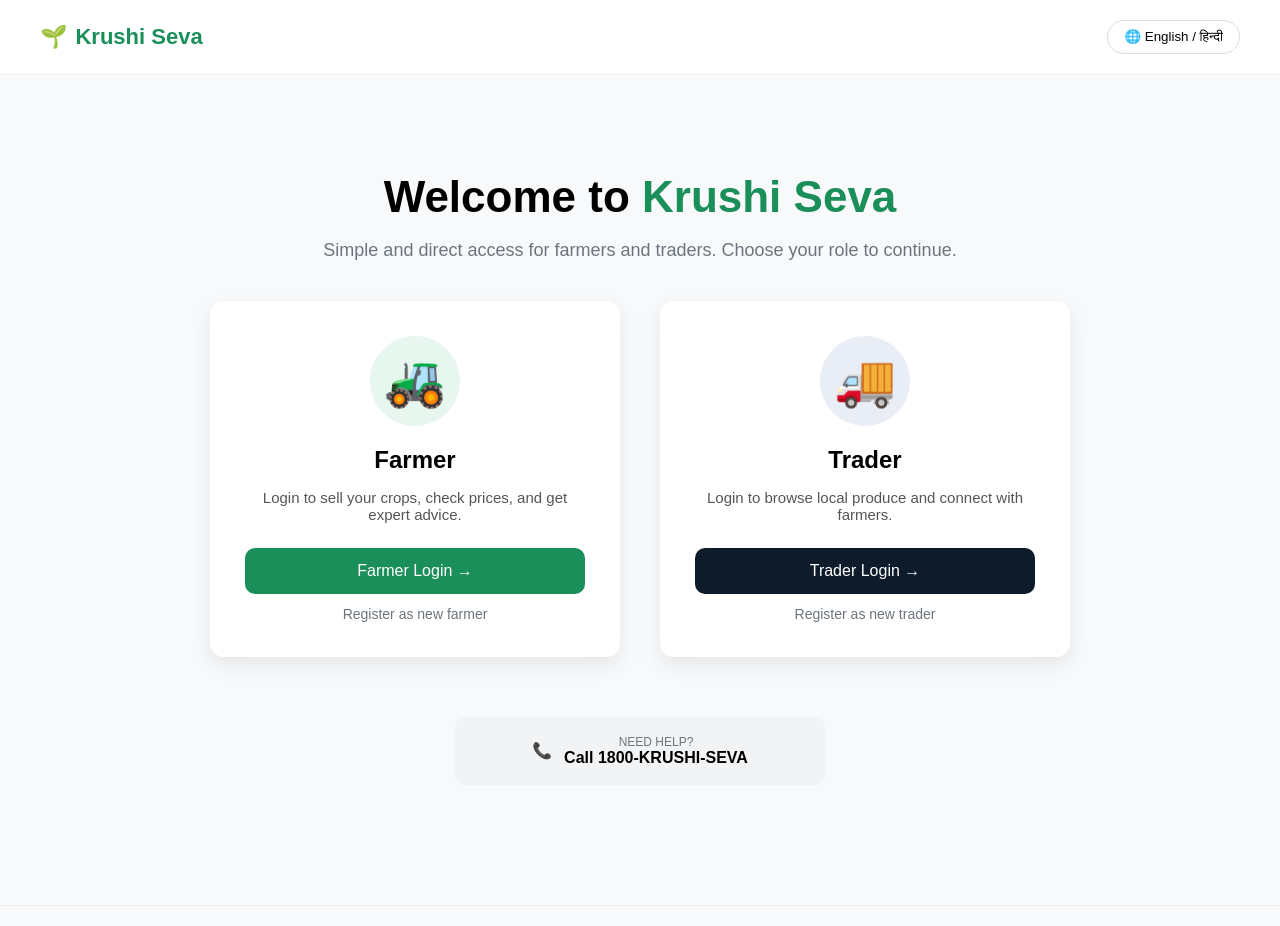
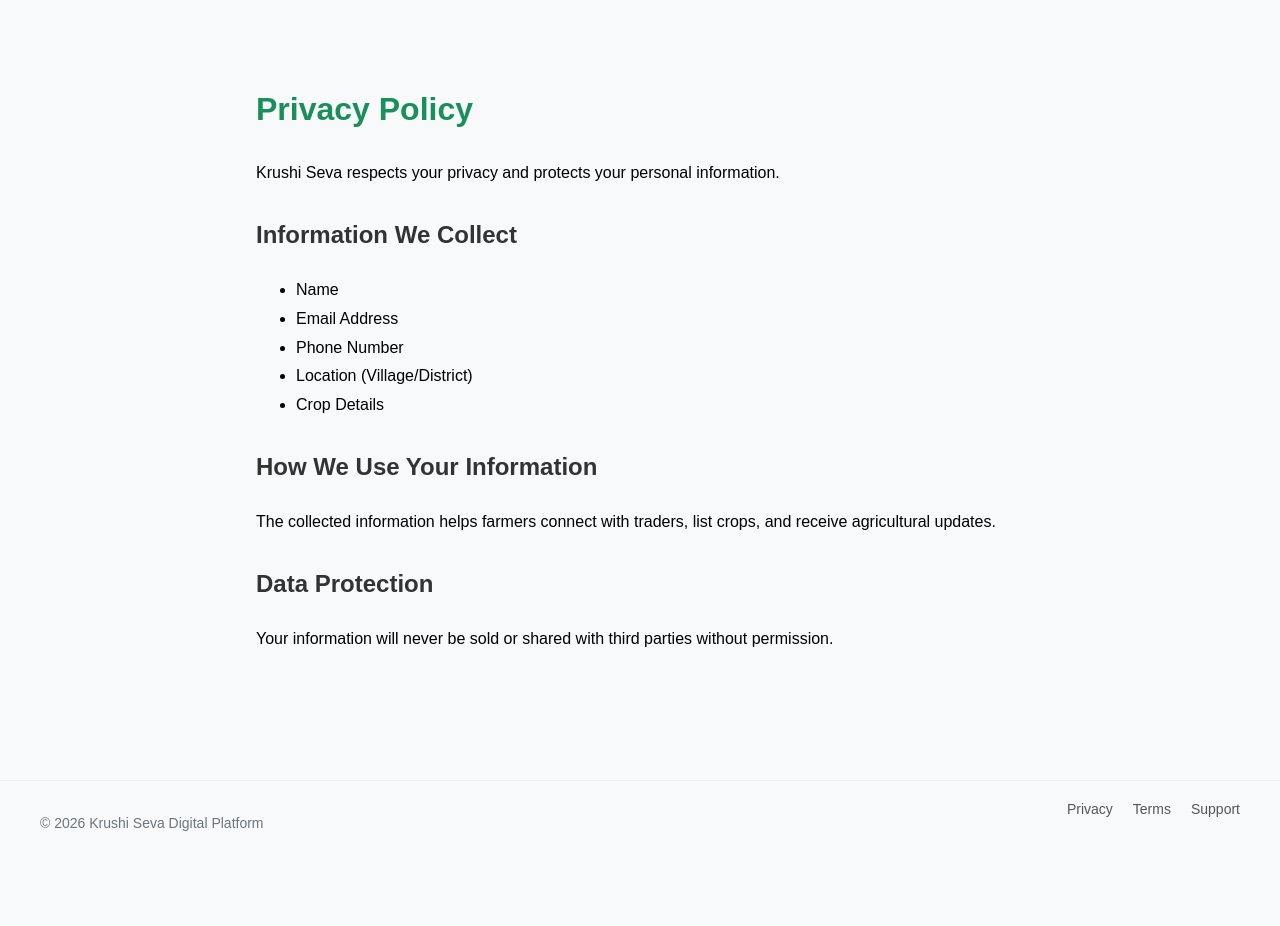
Before and after one commit to Ranjeet6639/Krushi-Seva, a React (Vite) app: page /privacy in a window 1280 px wide. Shown: the top 926 px of the page. After the commit the page ends 865 px from the top, so only its background shows below. Built offline with nearby package versions, Linux system fonts and the light colour scheme.

Commit message:
create pages and deploy it in project

```diff
--- a/package.json
+++ b/package.json
@@ -11,7 +11,8 @@
   },
   "dependencies": {
     "react": "^19.2.0",
-    "react-dom": "^19.2.0"
+    "react-dom": "^19.2.0",
+    "react-router-dom": "^7.13.1"
   },
   "devDependencies": {
     "@eslint/js": "^9.39.1",
--- a/src/App.css
+++ b/src/App.css
@@ -175,3 +175,45 @@ margin-left:20px;
 text-decoration:none;
 color:#555;
 }
+
+/*Pages*/
+
+.page{
+padding:60px 20%;
+line-height:1.8;
+}
+
+.page h1{
+color:#1b8f5a;
+margin-bottom:20px;
+}
+
+.page h2{
+margin-top:25px;
+color:#333;
+}
+
+.support-box{
+background:#f3f6f8;
+padding:25px;
+border-radius:10px;
+margin-bottom:30px;
+}
+
+.faq h3{
+margin-top:15px;
+}
+
+.footer{
+display:flex;
+justify-content:space-between;
+padding:20px 40px;
+border-top:1px solid #eee;
+margin-top:50px;
+}
+
+.footer-links a{
+margin-left:20px;
+text-decoration:none;
+color:#555;
+}
--- a/src/App.jsx
+++ b/src/App.jsx
@@ -1,6 +1,10 @@
 import "./App.css";
+import { BrowserRouter as Router, Routes, Route, Link } from "react-router-dom";
+import Privacy from "./pages/Privacy";
+import Terms from "./pages/Terms";
+import Support from "./pages/Support";
 
-function App() {
+function Home() {
   return (
     <div className="container">
 
@@ -15,7 +19,6 @@ function App() {
         </button>
       </header>
 
-
       {/* Hero Section */}
       <section className="hero">
 
@@ -26,7 +29,6 @@ function App() {
         <p>
           Simple and direct access for farmers and traders. Choose your role to continue.
         </p>
-
 
         {/* Cards */}
         <div className="cards">
@@ -46,7 +48,7 @@ function App() {
               Farmer Login →
             </button>
 
-            <a href="#">Register as new farmer</a>
+            <Link to="#">Register as new farmer</Link>
 
           </div>
 
@@ -66,12 +68,11 @@ function App() {
               Trader Login →
             </button>
 
-            <a href="#">Register as new trader</a>
+            <Link to="#">Register as new trader</Link>
 
           </div>
 
         </div>
-
 
         {/* Help Section */}
         <div className="help">
@@ -85,6 +86,20 @@ function App() {
 
       </section>
 
+    </div>
+  );
+}
+
+function App() {
+  return (
+    <Router>
+
+      <Routes>
+        <Route path="/" element={<Home />} />
+        <Route path="/privacy" element={<Privacy />} />
+        <Route path="/terms" element={<Terms />} />
+        <Route path="/support" element={<Support />} />
+      </Routes>
 
       {/* Footer */}
       <footer className="footer">
@@ -92,14 +107,14 @@ function App() {
         <p>© 2026 Krushi Seva Digital Platform</p>
 
         <div className="footer-links">
-          <a href="#">Privacy</a>
-          <a href="#">Terms</a>
-          <a href="#">Support</a>
+          <Link to="/privacy">Privacy</Link>
+          <Link to="/terms">Terms</Link>
+          <Link to="/support">Support</Link>
         </div>
 
       </footer>
 
-    </div>
+    </Router>
   );
 }
 
--- a/src/components/Footer.jsx
+++ b/src/components/Footer.jsx
@@ -7,9 +7,9 @@ function Footer() {
       <p>© 2024 Krushi Seva Digital Platform</p>
 
       <div className="links">
-        <a href="/">Privacy</a>
-        <a href="/">Terms</a>
-        <a href="/">Support</a>
+        <a href="/privacy">Privacy</a>
+        <a href="/terms">Terms</a>
+        <a href="/support">Support</a>
       </div>
 
     </footer>
--- /dev/null
+++ b/src/pages/Privacy.jsx
@@ -0,0 +1,38 @@
+import "../App.css";
+
+function Privacy() {
+  return (
+    <div className="page">
+
+      <h1>Privacy Policy</h1>
+
+      <p>
+        Krushi Seva respects your privacy and protects your personal information.
+      </p>
+
+      <h2>Information We Collect</h2>
+      <ul>
+        <li>Name</li>
+        <li>Email Address</li>
+        <li>Phone Number</li>
+        <li>Location (Village/District)</li>
+        <li>Crop Details</li>
+      </ul>
+
+      <h2>How We Use Your Information</h2>
+      <p>
+        The collected information helps farmers connect with traders,
+        list crops, and receive agricultural updates.
+      </p>
+
+      <h2>Data Protection</h2>
+      <p>
+        Your information will never be sold or shared with third parties
+        without permission.
+      </p>
+
+    </div>
+  );
+}
+
+export default Privacy;
--- /dev/null
+++ b/src/pages/Support.jsx
@@ -0,0 +1,38 @@
+import "../App.css";
+
+function Support() {
+  return (
+    <div className="page">
+
+      <h1>Support Center</h1>
+
+      <div className="support-box">
+
+        <h2>Helpline</h2>
+        <p>📞 1800-KRUSHI-SEVA</p>
+
+        <h2>Email Support</h2>
+        <p>support@krushiseva.in</p>
+
+      </div>
+
+      <h2>Frequently Asked Questions</h2>
+
+      <div className="faq">
+
+        <h3>How can farmers sell crops?</h3>
+        <p>Farmers can log in, list crops, and connect with traders.</p>
+
+        <h3>How can traders contact farmers?</h3>
+        <p>Traders can browse crop listings and send purchase requests.</p>
+
+        <h3>Is registration free?</h3>
+        <p>Yes, registration is free for both farmers and traders.</p>
+
+      </div>
+
+    </div>
+  );
+}
+
+export default Support;
--- /dev/null
+++ b/src/pages/Terms.jsx
@@ -0,0 +1,37 @@
+import "../App.css";
+
+function Terms() {
+  return (
+    <div className="page">
+
+      <h1>Terms & Conditions</h1>
+
+      <h2>User Responsibilities</h2>
+      <ul>
+        <li>Farmers must provide accurate crop information.</li>
+        <li>Traders must follow fair trading practices.</li>
+      </ul>
+
+      <h2>Platform Usage</h2>
+      <p>
+        Krushi Seva acts only as a digital platform connecting
+        farmers and traders.
+      </p>
+
+      <h2>Prohibited Activities</h2>
+      <ul>
+        <li>Fake listings</li>
+        <li>Fraudulent transactions</li>
+        <li>Misleading crop information</li>
+      </ul>
+
+      <h2>Account Security</h2>
+      <p>
+        Users are responsible for maintaining the security of their login credentials.
+      </p>
+
+    </div>
+  );
+}
+
+export default Terms;
```
Also changed, not shown: 1 other file (tests, documents, lock files or other folders).
